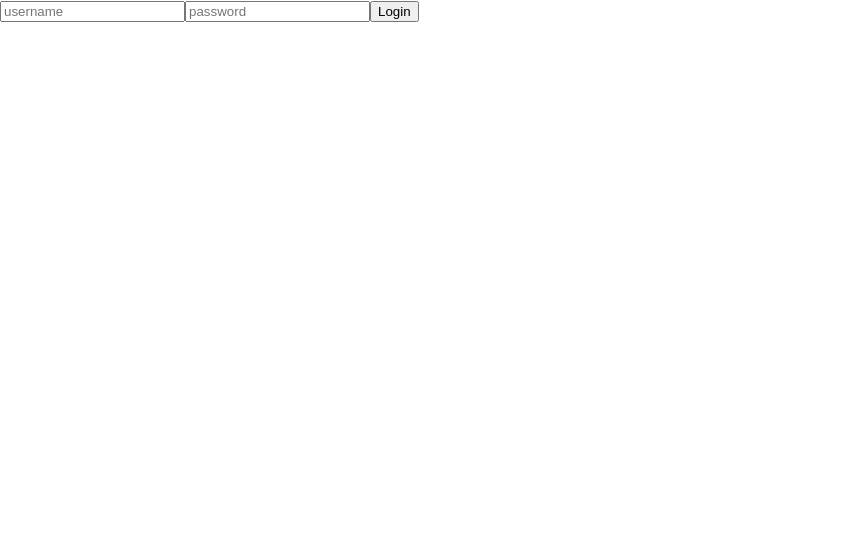
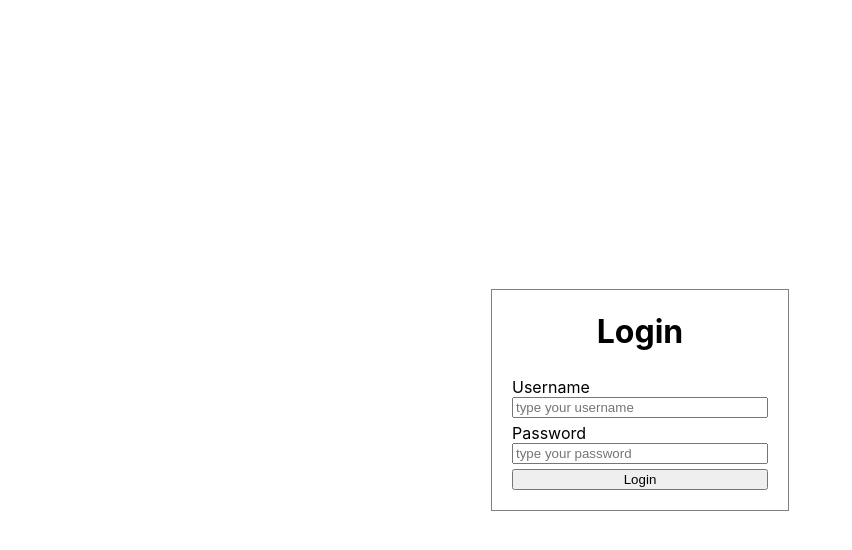
Before and after one commit to BritneyJaculina/CMPE272FinalProject, a React (Create React App) app: page / in a window 1280 px wide. Shown: the top 550 px of the page, without its empty margins (0-852 px from the left). Built offline with nearby package versions, Linux system fonts and the light colour scheme.

Commit message:
redirectAfterLogin

```diff
--- a/src/pages/LoginPage.jsx
+++ b/src/pages/LoginPage.jsx
@@ -1,7 +1,6 @@
 import React, {useRef} from 'react';
-import {Link} from "react-router-dom";
+import '../stylesheets/Login.css';
 
-import '../stylesheets/Login.css';
 import { useNavigate } from 'react-router-dom';
 import axios from 'axios';
 
@@ -33,23 +32,29 @@ const
         return (
             <div className = "login">
                 <div className="lcontainer">
+                    <h1>Login</h1>
+                    <div className = "entryContainer">
+                        <span>Username</span>
                         <input
                             type="text"
-                        placeholder="username"
+                            placeholder="type your username"
                             id="username"
                             ref={usernameRef}
                             className="linput"
                         />
-
+                    </div>
+                    <div className = "entryContainer">
+                        <span>Password</span>
                         <input
                             type="password"
-                        placeholder="password"
+                            placeholder="type your password"
                             id="username"
                             ref={passwordRef}
                             className="linput"
                         />
+                    </div>
 
-                    <button onClick = {handleClick} className="lButton">
+                    <button onClick={handleClick} className="lButton">
                         Login
                     </button>
 
--- a/src/stylesheets/Login.css
+++ b/src/stylesheets/Login.css
@@ -0,0 +1,30 @@
+html, body {
+    height: 100%;
+}
+.login {
+    display: flex;
+    height: 100vh;
+    flex-direction: column;
+    justify-content: center;
+    align-items: center;
+
+}
+.login .lcontainer {
+    display: flex;
+    flex-direction: column;
+    width: 20%;
+    align-items: center;
+    border: 0.5px solid gray;
+    padding: 0px 20px 20px 20px;
+    gap: 5px;
+
+}
+
+.login .lcontainer .entryContainer {
+    display: flex;
+    flex-direction: column;
+    width: 100%;
+}
+button {
+    width: 100%;
+}
```
Lines whose indentation alone changed are shown as unchanged.
